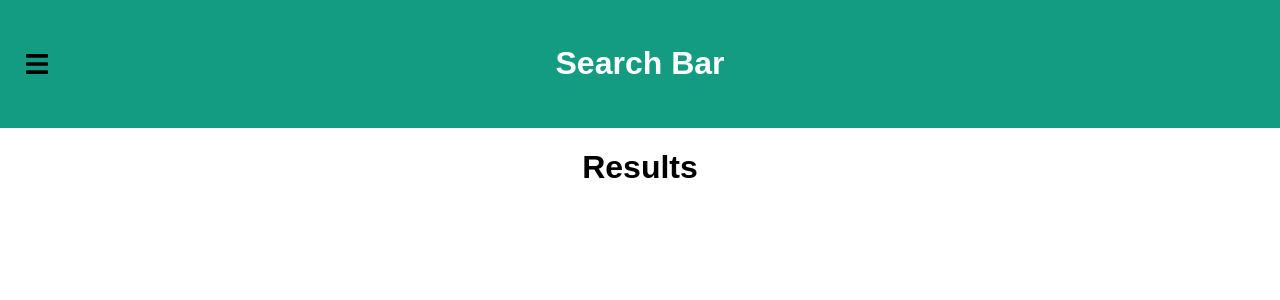
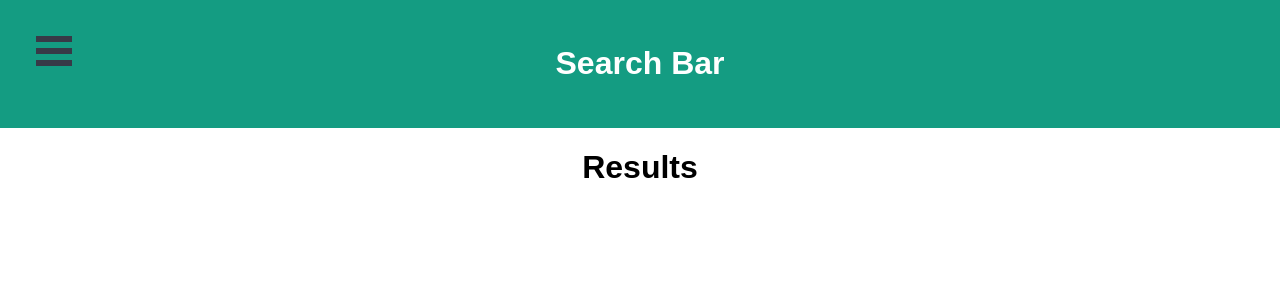
Before and after one commit to sammygriffiths/choonz-react-app, a React (Create React App) app: page / in a window 1280 px wide. Shown: the top 300 px of the page. Built offline with nearby package versions, Linux system fonts and the light colour scheme.

Commit message:
Add better menu

```diff
--- a/package.json
+++ b/package.json
@@ -4,6 +4,7 @@
   "private": true,
   "dependencies": {
     "react": "^16.2.0",
+    "react-burger-menu": "^2.4.4",
     "react-dom": "^16.2.0",
     "react-scripts": "1.0.17"
   },
--- a/src/components/core/App.js
+++ b/src/components/core/App.js
@@ -1,39 +1,27 @@
 import React, { Component } from 'react';
 import SearchBar from '../search-bar/SearchBar';
 import Results from '../results/Results';
-import Menu from './Menu';
+import Menu from './Menu'
 import '../../css/App.css';
-import menuIcon from '../../img/bars.svg'
 
 class App extends Component {
-  constructor(props) {
-    super(props);
-    this.state = {
-      menuVisible: false,
-    };
-  }
-
-  renderMenu(visible, classes = []) {
-    if (visible) {
-      classes.push('show');
-    }
-    return <Menu classes={classes.join(' ')} />
+  showSettings(event) {
+    event.preventDefault();
   }
 
   render() {
     return (
-      <div className="App">
-        { this.renderMenu(this.state.menuVisible, ['App-menu']) }
+      <div className="App" id="outer-container">
+        <Menu />
+        <div id="page-wrap">
           <header className="App-header">
-          <a href="#" onClick={() => { this.setState({ menuVisible: !this.state.menuVisible }) }} className="App-menu-link">
-            <img src={menuIcon} />
-          </a>
             <SearchBar />
           </header>
           <main className="App-main">
             <Results />
           </main>
         </div>
+      </div>
     );
   }
 }
--- a/src/components/core/Menu.js
+++ b/src/components/core/Menu.js
@@ -1,11 +1,13 @@
 import React, { Component } from 'react';
+import { push as ReactBurgerMenu } from 'react-burger-menu'
+import '../../css/Menu.css';
 
 class Menu extends Component {
     render() {
         return (
-            <nav className={this.props.classes}>
-                <h1>Menu</h1>
-            </nav>
+            <ReactBurgerMenu pageWrapId={"page-wrap"} outerContainerId={"outer-container"}>
+                <h2 className="bm-item-list">Menu</h2>
+            </ReactBurgerMenu>
         );
     }
 }
--- a/src/css/App.css
+++ b/src/css/App.css
@@ -36,7 +36,7 @@
   top: 0;
   bottom: 0;
   left: -300px;
-  background-color: red;
+  background-color: dodgerblue;
   -webkit-transition: 0.5s;
   -moz-transition: 0.5s;
   -o-transition: 0.5s;
--- /dev/null
+++ b/src/css/Menu.css
@@ -0,0 +1,47 @@
+/* Position and sizing of burger button */
+.bm-burger-button {
+  position: fixed;
+  width: 36px;
+  height: 30px;
+  left: 36px;
+  top: 36px;
+}
+
+/* Color/shape of burger icon bars */
+.bm-burger-bars {
+  background: #373a47;
+}
+
+/* Position and sizing of clickable cross button */
+.bm-cross-button {
+  height: 24px;
+  width: 24px;
+}
+
+/* Color/shape of close button cross */
+.bm-cross {
+  background: #bdc3c7;
+}
+
+/* General sidebar styles */
+.bm-menu {
+  background: #373a47;
+  padding: 2.5em 1.5em 0;
+  font-size: 1.15em;
+}
+
+/* Morph shape necessary with bubble or elastic */
+/* .bm-morph-shape {
+  fill: #373a47;
+} */
+
+/* Wrapper for item list */
+.bm-item-list {
+  color: #b8b7ad;
+  padding: 0.8em;
+}
+
+/* Styling of overlay */
+.bm-overlay {
+  background: rgba(0, 0, 0, 0.3);
+}
```
Also changed, not shown: src/img/bars.svg (deleted), 1 other file (tests, documents, lock files or other folders). Lines whose indentation alone changed are shown as unchanged.
